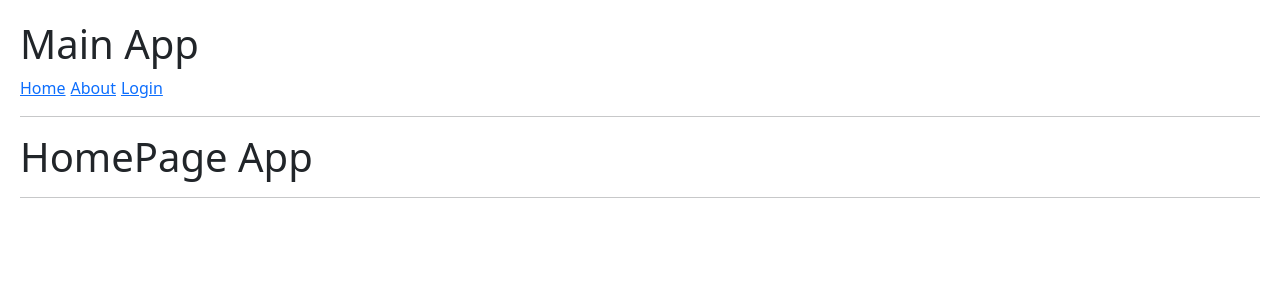
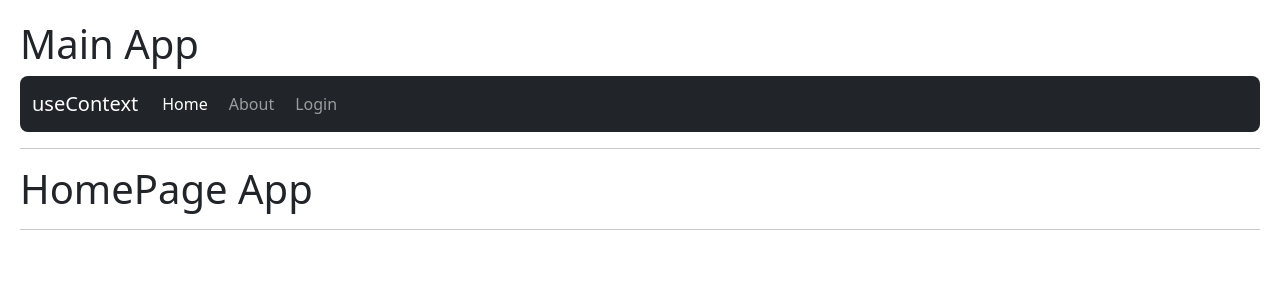
Before and after one commit to quintupil/react-cero-a-expert, a React (Vite) app in the folder 05-hook-app/: page / in a window 1280 px wide. Shown: the top 300 px of the page. Built offline with nearby package versions, Linux system fonts and the light colour scheme.

Commit message:
160. NavLink

```diff
--- a/05-hook-app/src/09-useContext/Navbar.jsx
+++ b/05-hook-app/src/09-useContext/Navbar.jsx
@@ -1,11 +1,43 @@
-import { Link } from 'react-router-dom';
+import { Link, NavLink } from "react-router-dom";
 
 export const Navbar = () => {
   return (
     <>
-        <Link to="/">Home</Link>
-        <Link to="/about">About</Link>
-        <Link to="/login">Login</Link>
+      {/*
+          <Link to="/">Home</Link>
+          <Link to="/about">About</Link>
+          <Link to="/login">Login</Link>
+        */}
+
+      <nav className="navbar navbar-expand-lg bg-body-tertiar navbar-dark bg-dark rounded-3">
+        <div className="container-fluid">
+          <Link className="navbar-brand" to="/">
+            useContext
+          </Link>
+
+          <div className="collapse navbar-collapse" id="navbarNav">
+            <ul className="navbar-nav">
+              <NavLink
+                className={ ({ isActive }) => `nav-link ${isActive ? 'active' : ''}`}
+                to="/">
+                Home
+              </NavLink>
+
+              <NavLink
+                className={ ({ isActive }) => `nav-link ${isActive ? 'active' : ''}`}
+                to="/about">
+                About
+              </NavLink>
+
+              <NavLink
+                className={ ({ isActive }) => `nav-link ${isActive ? 'active' : ''}`}
+                to="/login">
+                Login
+              </NavLink>
+            </ul>
+          </div>
+        </div>
+      </nav>
     </>
-  )
-}
+  );
+};
```
